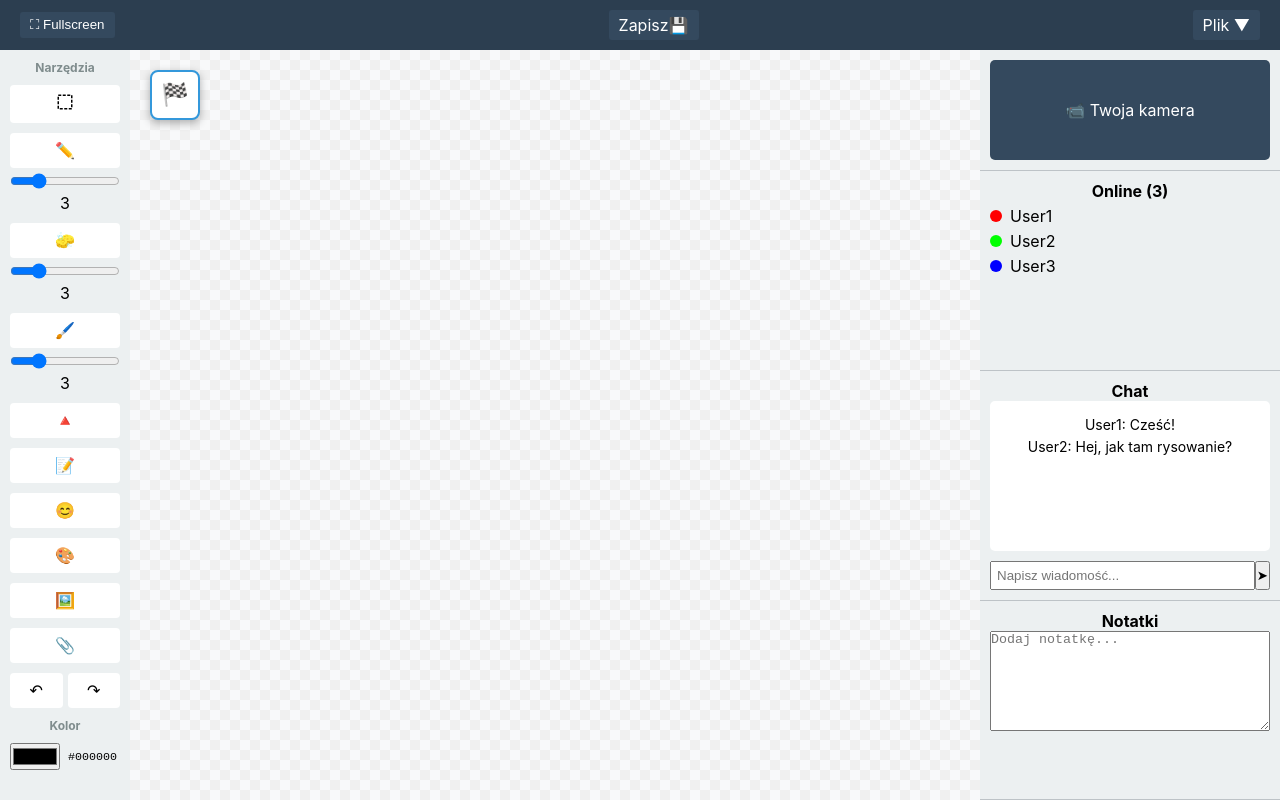
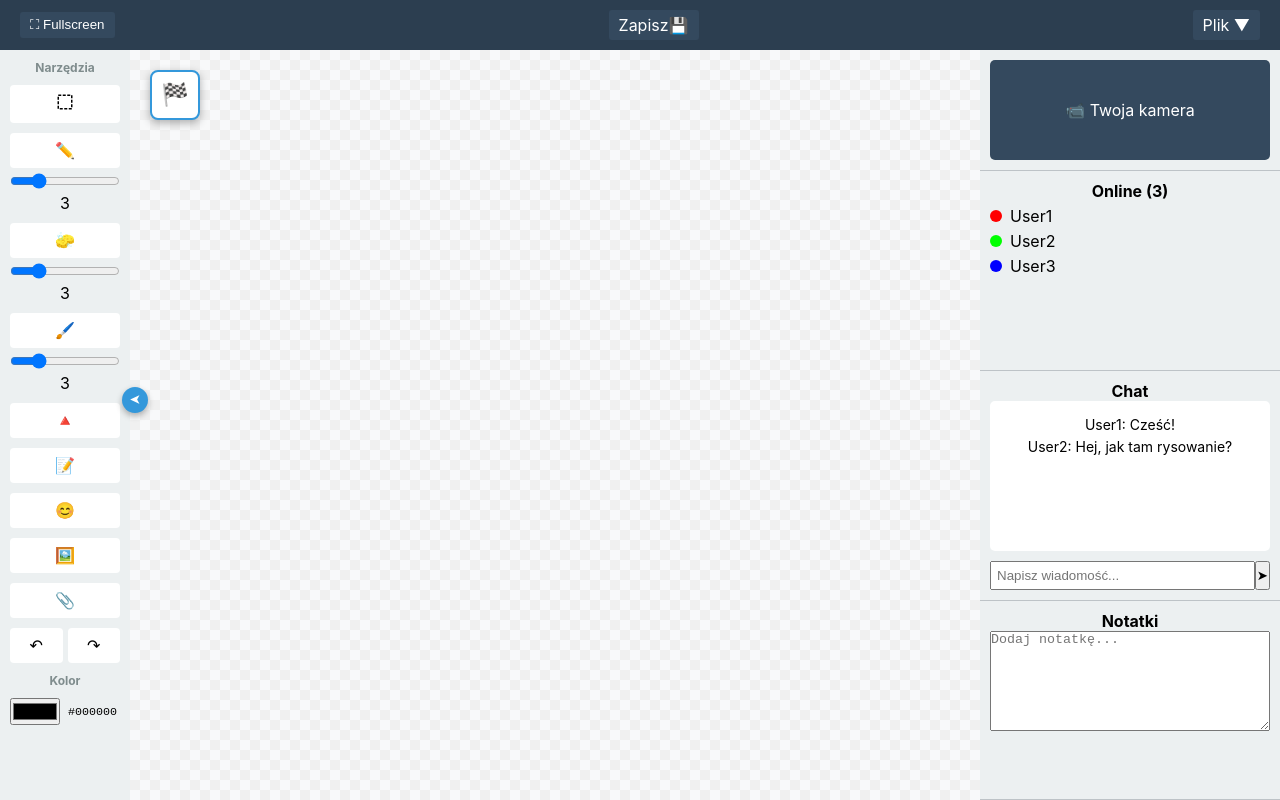
Before and after one commit to B0mbel1/Whiteboard, a React (Create React App) app: page / in a window 1280 px wide. Built offline with nearby package versions, Linux system fonts and the light colour scheme.

Commit message:
Dodanie przycisku do chowania toolbaru

```diff
--- a/src/components/Toolbar/Toolbar.css
+++ b/src/components/Toolbar/Toolbar.css
@@ -1,8 +1,50 @@
 .toolbar {
+  position: relative;
   width: 130px;
   background: #ecf0f1;
+  height: 100vh;
   padding: 10px;
-  overflow-y: auto;
+  padding-bottom: 40px; /* 🔹 wolna przestrzeń na dole */
+  box-sizing: border-box;
+
+  overflow-y: scroll; /* 🔹 przewijanie w pionie działa */
+  overflow-x: hidden;
+
+  scrollbar-width: none; /* 🔹 ukrywa pasek w Firefox */
+  -ms-overflow-style: none; /* 🔹 ukrywa pasek w IE/Edge */
+  transition: width 0.3s ease;
+}
+
+/* Wewnętrzny scroll */
+.toolbar-content {
+  display: flex;
+  flex-direction: column;
+  gap: 10px;
+}
+
+.toolbar::-webkit-scrollbar {
+  display: none;
+}
+
+.toolbar::-webkit-scrollbar-thumb {
+  background-color: #bdc3c7;
+  border-radius: 4px;
+}
+
+.toolbar::-webkit-scrollbar-thumb:hover {
+  background-color: #95a5a6;
+}
+
+.toolbar.collapsed {
+  width: 0;
+  padding: 0;
+  overflow: hidden;
+  background: transparent;
+  border: none;
+}
+
+.toolbar.collapsed .toolbar-content {
+  display: none;
 }
 
 .toolbar-section {
@@ -17,6 +59,7 @@
 
 .tool-item {
   margin-bottom: 10px;
+  position: relative;
 }
 
 .tool-btn {
@@ -51,14 +94,6 @@
 }
 
 .color-btn {
-  width: 25px;
-  height: 25px;
-  border: 2px solid #bdc3c7;
-  border-radius: 3px;
-  cursor: pointer;
-}
-
-.color-btn {
   width: 24px;
   height: 24px;
   border: 2px solid transparent;
@@ -86,15 +121,13 @@
   font-family: monospace;
   font-size: 0.9em;
 }
+
 .tool-undo-redo {
   display: flex;
   gap: 5px;
 }
 
-.tool-item {
-  position: relative;
-}
-
+/* Popup z kształtami */
 .floating-shapes-popup {
   position: fixed;
   background: white;
@@ -127,35 +160,6 @@
 .shape-btn.selected {
   background: #2ecc71;
   color: white;
-}
-
-.select-tool-btn {
-  position: relative;
-  background: repeating-linear-gradient(
-    45deg,
-    transparent,
-    transparent 3px,
-    #555 3px,
-    #555 6px
-  );
-  border: 1px dashed #555;
-  height: 32px;
-  font-size: 0;
-}
-
-.select-tool-btn::after {
-  content: "";
-  display: block;
-  width: 20px;
-  height: 14px;
-  border: 2px dashed #2c3e50;
-  margin: 0 auto;
-  border-radius: 2px;
-}
-
-.select-tool-btn:hover {
-  background: #3498db33;
-  border-color: #3498db;
 }
 
 /* Popup z emoji */
@@ -198,3 +202,44 @@
   from { opacity: 0; transform: scale(0.9); }
   to { opacity: 1; transform: scale(1); }
 }
+
+/* 🔘 Floating toggle */
+.collapse-toggle.small {
+  position: fixed;
+  top: 50%;
+  left: 122px; /* 🔹 przesunięta lekko w lewo, nachodzi na toolbar */
+  transform: translateY(-50%);
+  width: 26px;
+  height: 26px;
+  background: #3498db;
+  color: white;
+  border-radius: 50%;
+  display: flex;
+  align-items: center;
+  justify-content: center;
+  cursor: pointer;
+  font-size: 12px;
+  font-weight: bold;
+  transition: all 0.25s ease;
+  z-index: 9999;
+  box-shadow: 0 3px 6px rgba(0,0,0,0.3);
+}
+.toolbar.collapsed + .collapse-toggle.small {
+  left: 0; /* teraz przy samym brzegu ekranu */
+}
+.collapse-toggle.small.collapsed-position {
+  left: 8px;
+}
+
+.collapse-toggle.small:hover {
+  background: #2980b9;
+  transform: translateY(-50%) scale(1.1);
+}
+
+.arrow {
+  display: inline-block;
+  transition: transform 0.2s ease;
+}
+
+.arrow-left { transform: rotate(180deg); }
+.arrow-right { transform: rotate(0deg); }
--- a/src/components/Toolbar/Toolbar.jsx
+++ b/src/components/Toolbar/Toolbar.jsx
@@ -7,11 +7,12 @@ pencil: 3,
     eraser: 3,
     brush: 3
   });
-const [showShapes, setShowShapes] = useState(false);
-const [showEmojis, setShowEmojis] = useState(false);
+  const [showShapes, setShowShapes] = useState({ visible: false, x: 0, y: 0 });
+  const [showEmojis, setShowEmojis] = useState({ visible: false, x: 0, y: 0 });
   const [selectedShape, setSelectedShape] = useState(null);
   const [selectedEmoji, setSelectedEmoji] = useState(null);
   const [selectedColor, setSelectedColor] = useState('#000000');
+  const [collapsed, setCollapsed] = useState(false);
 
   const handleSizeChange = (toolKey, value) => {
     setToolSizes(prev => ({
@@ -52,7 +53,10 @@ console.log('Wybrano emotkę:', emoji);
 
   const tools = [
     {
-icon: ( <svg width="18" height="18" viewBox="0 0 24 24" fill="none" stroke="black" strokeWidth="2" strokeDasharray="4 2"> <rect x="3" y="3" width="18" height="18" /> </svg>
+      icon: (
+        <svg width="18" height="18" viewBox="0 0 24 24" fill="none" stroke="black" strokeWidth="2" strokeDasharray="4 2">
+          <rect x="3" y="3" width="18" height="18" />
+        </svg>
       ),
       name: 'Zaznacz obszar',
       type: 'select'
@@ -63,7 +67,6 @@ type: 'select'
     { icon: '🔺', name: 'Kształty', onClick: handleShapeClick },
     { icon: '📝', name: 'Tekst' },
     { icon: '😊', name: 'Emotki', onClick: handleEmojiClick },
-{ icon: '🎨', name: 'Kolory' },
     { icon: '🖼️', name: 'Gify' },
     { icon: '📎', name: 'Multimedia' },
   ];
@@ -81,14 +84,24 @@ const shapes = [
   const emojis = ['😀','😁','😂','🤣','😊','😍','😎','😢','😡','👍','👎','❤️','🔥','🎉','💡'];
 
   return (
-<div className={`toolbar toolbar-${position}`}> <div className="toolbar-section"> <h4>Narzędzia</h4>
-{tools.map((tool, index) => ( <div key={index} className="tool-item">
+    <>
+      <div className={`toolbar toolbar-${position} ${collapsed ? 'collapsed' : ''}`}>
+        <div className="toolbar-content">
+          <div className="toolbar-section">
+            <h4>Narzędzia</h4>
+            {tools.map((tool, index) => (
+              <div key={index} className="tool-item">
                 <button
                   className="tool-btn"
                   title={tool.name}
-onClick={tool.name === 'Kształty' ? handleShapeClick : tool.name === 'Emotki' ? handleEmojiClick : tool.onClick || null}
+                  onClick={
+                    tool.name === 'Kształty' ? handleShapeClick :
+                    tool.name === 'Emotki' ? handleEmojiClick :
+                    tool.onClick || null
+                  }
                 >
-{tool.icon} </button>
+                  {tool.icon}
+                </button>
                 {tool.size && tool.key && (
                   <div className="tool-size">
                     <input
@@ -161,7 +174,17 @@ onClick={tool.name === 'Kształty' ? handleShapeClick : tool.name === 'Emotki' ?
             </div>
           )}
         </div>
+      </div>
 
+      {/* 🔘 Floating toggle poza toolbar */}
+      <div
+        className={`collapse-toggle small ${collapsed ? 'collapsed-position' : ''}`}
+        onClick={() => setCollapsed(!collapsed)}
+        title={collapsed ? 'Rozwiń pasek' : 'Zwiń pasek'}
+      >
+        <span className={`arrow ${collapsed ? 'arrow-right' : 'arrow-left'}`}>➤</span>
+      </div>
+    </>
   );
 };
 
```
Lines whose indentation alone changed are shown as unchanged.
